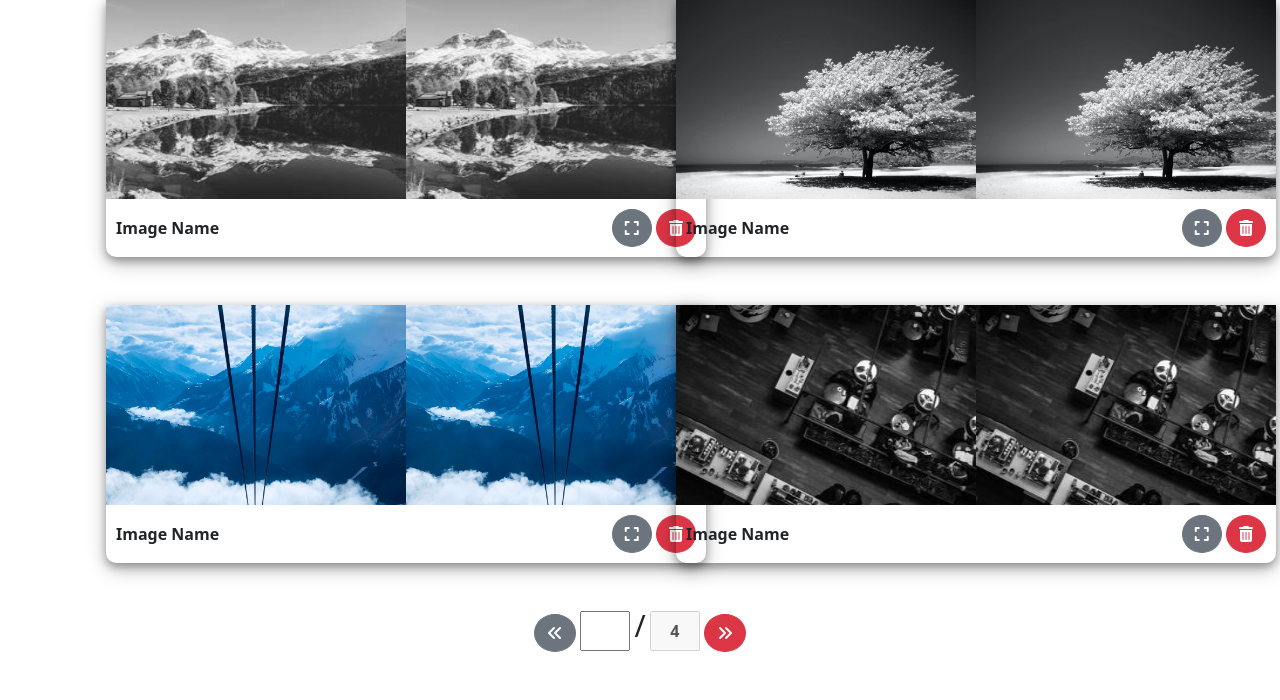
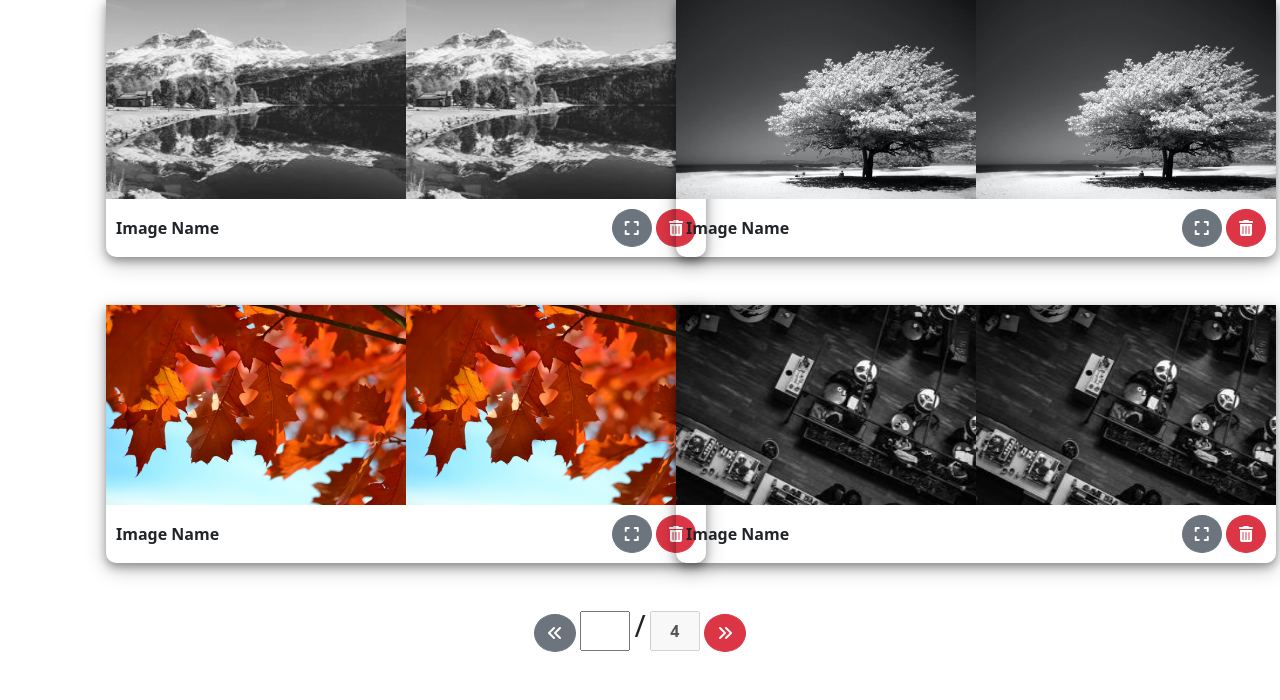
Before and after one commit to Dheeren2000/colorit, a Flask app: template templates/gallery.html in a window 1280 px wide. Shown: the part 100-800 px from the top of the page. Run offline with Flask 2, Linux system fonts and the light colour scheme; the template is opened without the code that fills it, so the values that code supplies are empty; some libraries are stand-ins or nearby versions; some web fonts are replaced.

```diff
--- a/templates/gallery.html
+++ b/templates/gallery.html
@@ -110,10 +110,10 @@
 
                     <div class="cardBody">
                         <div class="image-container">
-                            <img src="/static/images/img1.jpg" class="gallery-img" alt="" srcset="">
+                            <img src="/static/images/img2.jpg" class="gallery-img" alt="" srcset="">
                         </div>
                         <div class="image-container">
-                            <img src="/static/images/img1.jpg" class="gallery-img" alt="" srcset="">
+                            <img src="/static/images/img2.jpg" class="gallery-img" alt="" srcset="">
                         </div>
 
                     </div>
```
